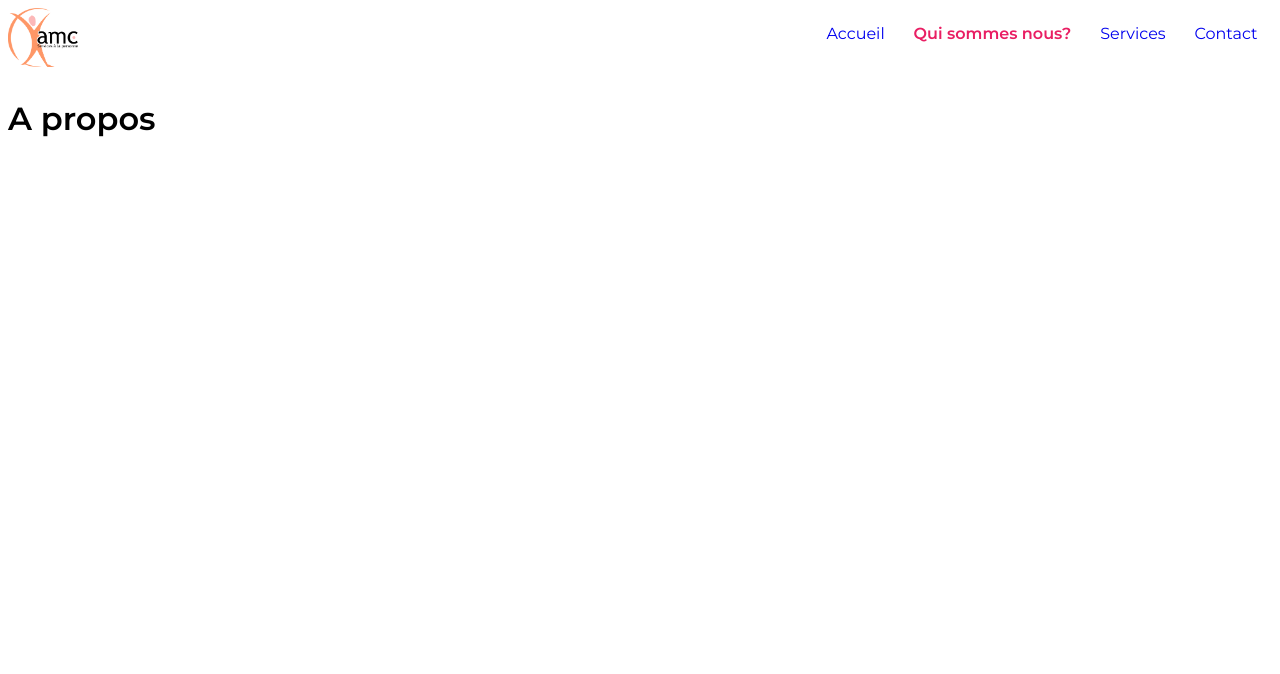
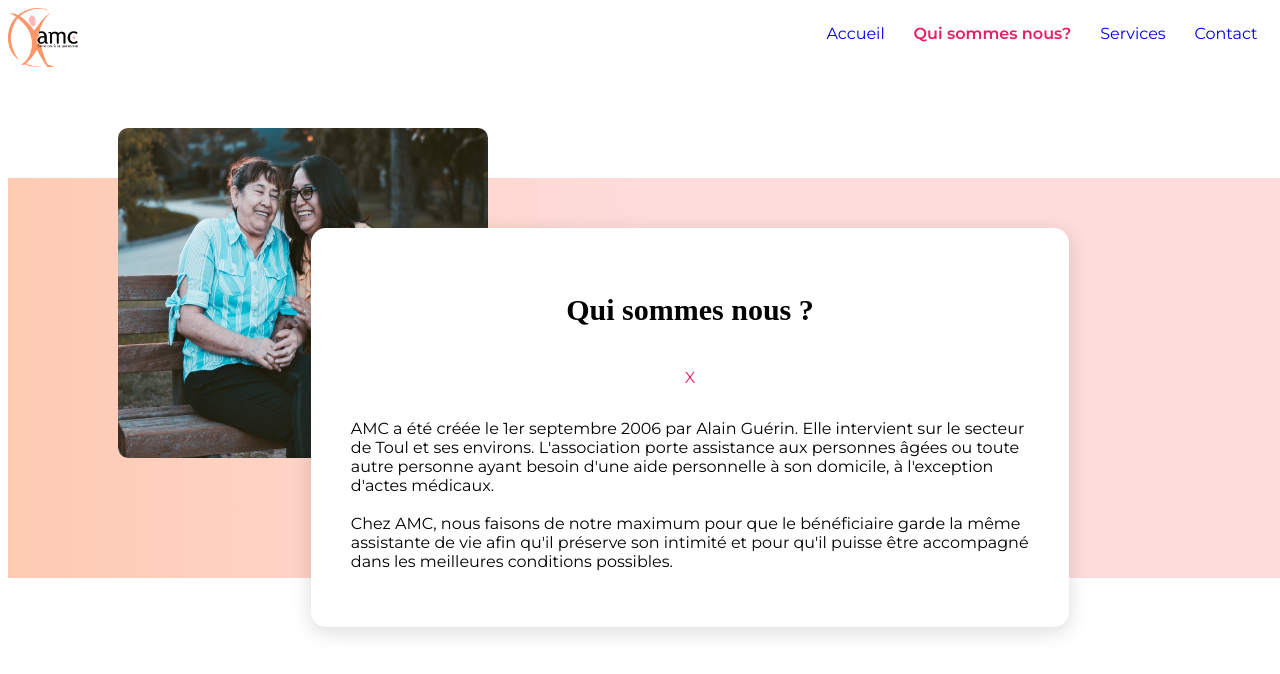
Before and after one commit to MadyKramer/amcwebsite, a React (Create React App) app: page /apropos in a window 1280 px wide. Shown: the top 674 px of the page. Built offline with nearby package versions, Linux system fonts and the light colour scheme; a web font is replaced by a local one.

Commit message:
style about section

```diff
--- /dev/null
+++ b/src/components/aPropos/About.js
@@ -0,0 +1,33 @@
+import duobench from "../../assets/duobench.jpg";
+
+const About = () => {
+  return (
+    <section className="about">
+      <img
+        className="about__img"
+        src={duobench}
+        alt="deux personnes riant sur un banc"
+      ></img>
+      <div className="about__section">
+        <div className="about__section__card">
+          <h2 className="sectionTitle">Qui sommes nous ?</h2>
+          <p className="separator">X</p>
+          <p className="about__section__card__txt">
+            AMC a été créée le 1er septembre 2006 par Alain Guérin. Elle
+            intervient sur le secteur de Toul et ses environs. L'association
+            porte assistance aux personnes âgées ou toute autre personne ayant
+            besoin d'une aide personnelle à son domicile, à l'exception d'actes
+            médicaux. <br />
+            <br /> Chez AMC, nous faisons de notre maximum pour que le
+            bénéficiaire garde la même assistante de vie afin qu'il préserve son
+            intimité et pour qu'il puisse être accompagné dans les meilleures
+            conditions possibles.
+          </p>
+        </div>
+      </div>
+      <div className="about__background"></div>
+    </section>
+  );
+};
+
+export default About;
--- a/src/pages/Accueil.js
+++ b/src/pages/Accueil.js
@@ -5,6 +5,7 @@ import Recruitment from "../components/accueil/Recruitment";
 import Footer from "../components/Footer";
 
 const Accueil = () => {
+
   return (
     <main>
       <Intro />
--- a/src/pages/Apropos.js
+++ b/src/pages/Apropos.js
@@ -1,7 +1,11 @@
+import About from "../components/aPropos/About";
+
 const Apropos = () => {
-    return(
-        <h1>A propos</h1>
-    )
-}
+  return (
+    <main>
+      <About />
+    </main>
+  );
+};
 
 export default Apropos;
--- a/src/style.css
+++ b/src/style.css
@@ -84,6 +84,24 @@
   bottom: -7%;
   width: 100%;
   text-align: center;
+}
+
+.intro {
+  display: flex;
+  flex-direction: column;
+  align-items: center;
+  justify-content: space-between;
+  position: relative;
+  padding: 30px;
+}
+.intro__logo {
+  width: 160px;
+  align-items: center;
+}
+.intro__quote {
+  text-align: center;
+  padding: 30px;
+  font-size: 20px;
 }
 
 .servicesHome {
@@ -214,6 +232,46 @@
   height: 250px;
 }
 
+.about {
+  margin-top: 50px;
+  position: relative;
+}
+.about__img {
+  position: absolute;
+  left: 110px;
+  width: 370px;
+  height: 330px;
+  border-radius: 10px;
+  z-index: -800;
+}
+.about__section {
+  display: flex;
+  justify-content: center;
+}
+.about__section__card {
+  box-shadow: 0px 5px 20px rgba(0, 0, 0, 0.1411764706);
+  background-color: #fff;
+  position: relative;
+  top: 100px;
+  left: 50px;
+  z-index: 1;
+  display: flex;
+  flex-direction: column;
+  align-items: center;
+  width: 60%;
+  padding: 40px;
+  border-radius: 15px;
+}
+.about__background {
+  background: linear-gradient(90deg, rgba(254, 151, 103, 0.5) 0%, rgb(254, 220, 220) 50%);
+  width: 100vw;
+  position: absolute;
+  z-index: -1000;
+  height: 400px;
+  top: 50px;
+  z-index: -1000;
+}
+
 .footer {
   display: flex;
   justify-content: space-between;
@@ -247,24 +305,6 @@
   text-align: end;
 }
 
-.intro {
-  display: flex;
-  flex-direction: column;
-  align-items: center;
-  justify-content: space-between;
-  position: relative;
-  padding: 30px;
-}
-.intro__logo {
-  width: 160px;
-  align-items: center;
-}
-.intro__quote {
-  text-align: center;
-  padding: 30px;
-  font-size: 20px;
-}
-
 * {
   font-family: "Montserrat";
   box-sizing: border-box;
@@ -280,4 +320,8 @@ main {
   position: relative;
 }
 
+.separator {
+  color: #e91e63;
+}
+
 /*# sourceMappingURL=style.css.map */
--- /dev/null
+++ b/src/styles/aPropos/_About.scss
@@ -0,0 +1,39 @@
+.about {
+  margin-top: 50px;
+  position: relative;
+  &__img {
+    position: absolute;
+    left: 110px;
+    width: 370px;
+    height: 330px;
+    border-radius: 10px;
+    z-index: -800;
+  }
+  &__section {
+    display: flex;
+    justify-content: center;
+
+    &__card {
+      @include shadowBox;
+      background-color: #fff;
+      position: relative;
+      top: 100px;
+      left: 50px;
+      z-index: 1;
+      display: flex;
+      flex-direction: column;
+      align-items: center;
+      width: 60%;
+      padding: 40px;
+      border-radius: 15px;
+      &__txt {
+      }
+    }
+  }
+  &__background {
+    @include gradientBackground;
+    height: 400px;
+    top:50px;
+    z-index: -1000;
+  }
+}
--- a/src/styles/index.scss
+++ b/src/styles/index.scss
@@ -1,14 +1,23 @@
-
+//vendors
 @import './mixins';
 @import './buttons';
-@import './variables';
+@import './_variables';
+
 @import './Navbar';
+
+//Home Page
 @import './accueil/Baneer';
+@import './accueil/Intro';
 @import './accueil/ServicesHome';
 @import './accueil/Overview';
 @import './accueil/Recruitment';
+
+//A propos Page
+@import './aPropos/About';
+
 @import './Footer';
-@import './accueil/Intro';
+
+//Polices
 @import url('https://fonts.googleapis.com/css2?family=Montserrat:wght@100;200;300;400;500;600&display=swap');
 @import url('https://fonts.googleapis.com/css2?family=La+Belle+Aurore&display=swap');
 
@@ -28,3 +37,7 @@
 main{
     position: relative;
 }
+
+.separator{
+    color: $fushia;
+}
```
Also changed, not shown: src/assets/duobench.jpg (added), 1 other file (tests, documents, lock files or other folders).
